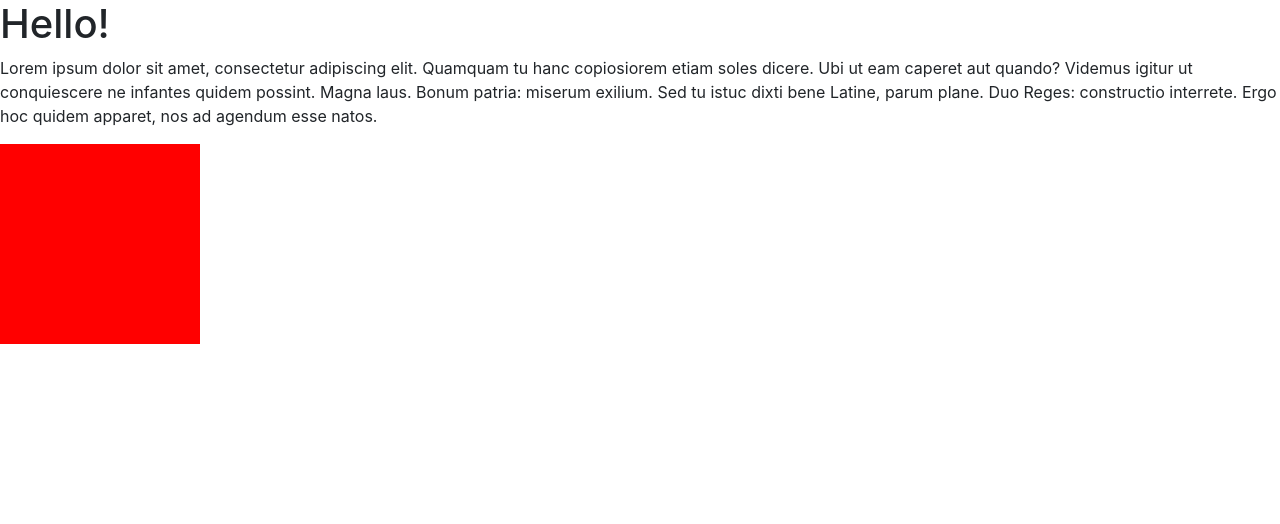
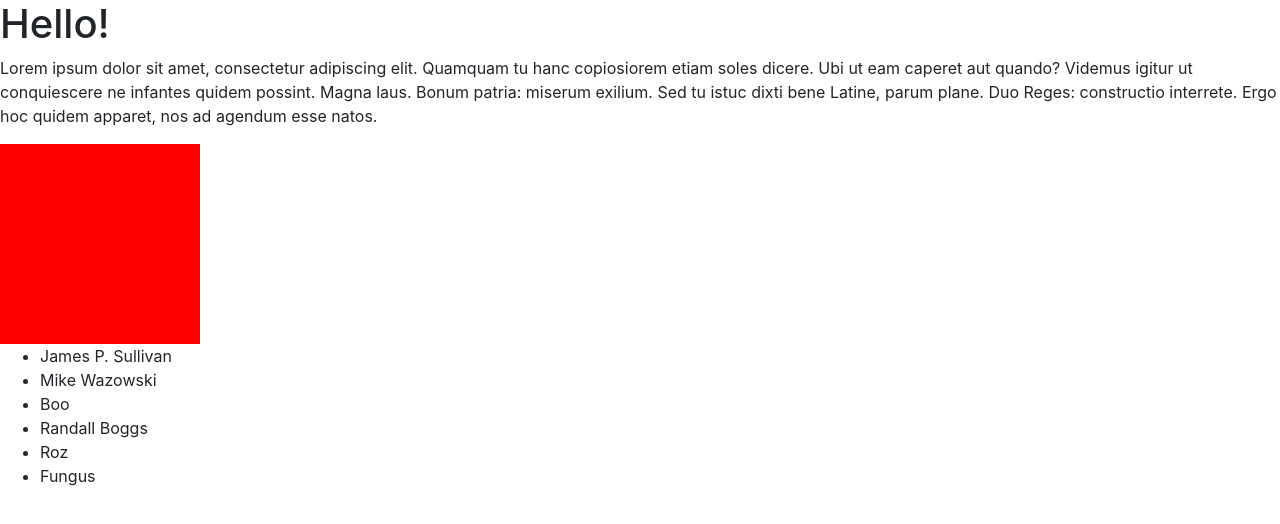
Before and after one commit to NicJr1110/react-nic-app, a React (Create React App) app: page / in a window 1280 px wide. Shown: the top 524 px of the page. Built offline with nearby package versions, Linux system fonts and the light colour scheme.

Commit message:
Add list of names from array, People Component

```diff
--- a/src/App.js
+++ b/src/App.js
@@ -1,11 +1,13 @@
 import React from 'react'; // This is what makes the file aware it is a react file. So always needed
 import Header from "./Header";  //This allows us access to header. bit like  namespace
 import Square from "./Square";
+import People from "./People";
 
 let App = () => (         //  the function has a capital as Babbel turns this into a Class later when turning the beneath into JS
   <React.Fragment>
     <Header />
     <Square />
+    <People />
   </React.Fragment>
 );
 
--- a/src/Header.js
+++ b/src/Header.js
@@ -1,4 +1,5 @@
 import React from 'react';
+
 
 
 let Header = () => (
--- /dev/null
+++ b/src/People.js
@@ -0,0 +1,13 @@
+import React from 'react';
+
+let names = ["James P. Sullivan", "Mike Wazowski", "Boo", "Randall Boggs", "Roz", "Fungus"];
+
+let People = () => (
+    <ul>
+    {names.map((value, index) => (
+        <li key= {index}>{value}</li>
+    ))}
+    </ul>
+);
+
+export default People;
```
